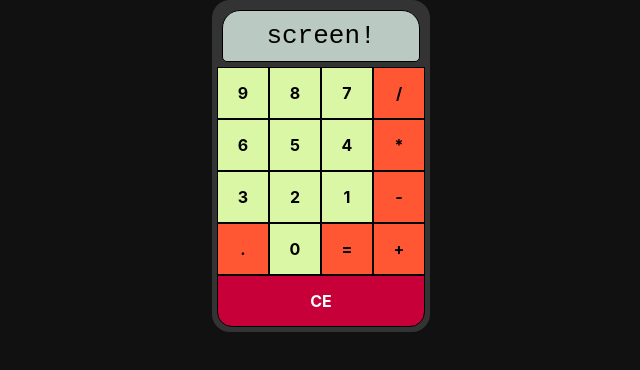
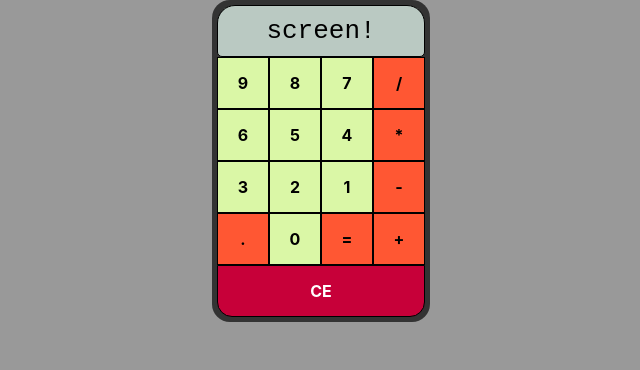
Before and after one commit to coolsitebiz/calculator, a React (Create React App) app: page / in a window 1280 px wide. Shown: the top 370 px of the page, without its empty margins (319-959 px from the left). Built offline with nearby package versions, Linux system fonts and the light colour scheme.

Commit message:
finished styling

```diff
--- a/src/css/calculator.css
+++ b/src/css/calculator.css
@@ -25,7 +25,6 @@ div .screenContainer {
 }
 
 div .screen {
-    margin: 5px 5px 5px 5px;
     padding: 10px;
     background: rgb(186, 201, 194);
     border-radius: 18px 18px 5px 5px;
--- a/src/index.css
+++ b/src/index.css
@@ -5,7 +5,7 @@ body {
     sans-serif;
   -webkit-font-smoothing: antialiased;
   -moz-osx-font-smoothing: grayscale;
-  background: #111;
+  background: #999;
 }
 
 code {
```
